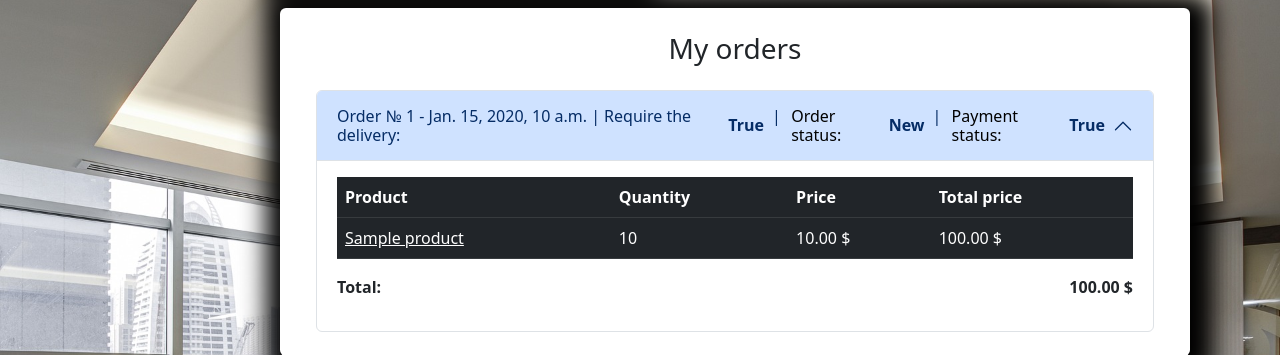
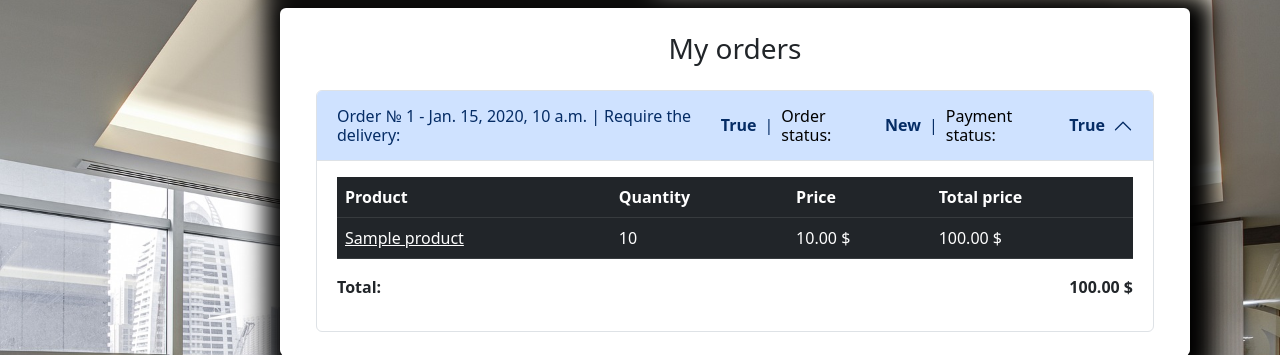
Before and after one commit to Viktor-Beniukh/awesome-house-style, a Django app: page /user/profile/ in a window 1280 px wide. Shown: the part 882-1237 px from the top of the page. Run offline with Django 4.2, Linux system fonts and the light colour scheme; a user stored in the database is signed in; tables that the repository leaves empty hold one stand-in row (values such as "Sample post"); grey boxes marked "Sample" are stand-in pictures; some libraries are stand-ins or nearby versions.

Commit message:
Added css to links of status

```diff
--- a/users/templates/users/profile.html
+++ b/users/templates/users/profile.html
@@ -95,8 +95,8 @@
                     <button class="accordion-button {% if order != orders.0 %}collapsed{% endif %}" type="button" data-bs-toggle="collapse" data-bs-target="#collapse{{ order.id }}" aria-expanded="false" aria-controls="collapse{{ order.id }}">
                       Order № {{ order.id }} - {{ order.created_at }}
                       | Require the delivery: <strong class="mx-2">{{order.requires_delivery}}</strong>
-                      | &#8194;<a class="order-status" href="#"> Order status:</a> <strong class="mx-2">{{ order.status_order }}</strong>
-                      | &#8194;<a class="payment-status" href="#">Payment status:</a> <strong class="mx-2">{{ order.is_paid }}</strong>
+                      | <a class="order-status mx-2" href="#">Order status:</a> <strong class="mx-2">{{ order.status_order }}</strong>
+                      | <a class="payment-status mx-2" href="#">Payment status:</a> <strong class="mx-2">{{ order.is_paid }}</strong>
                     </button>
                   </h2>
                   <div id="collapse{{ order.id }}" class="accordion-collapse collapse {% if order == orders.0 %}show{% endif %}" aria-labelledby="heading{{ order.id }}" data-bs-parent="#accordionExample">
```
